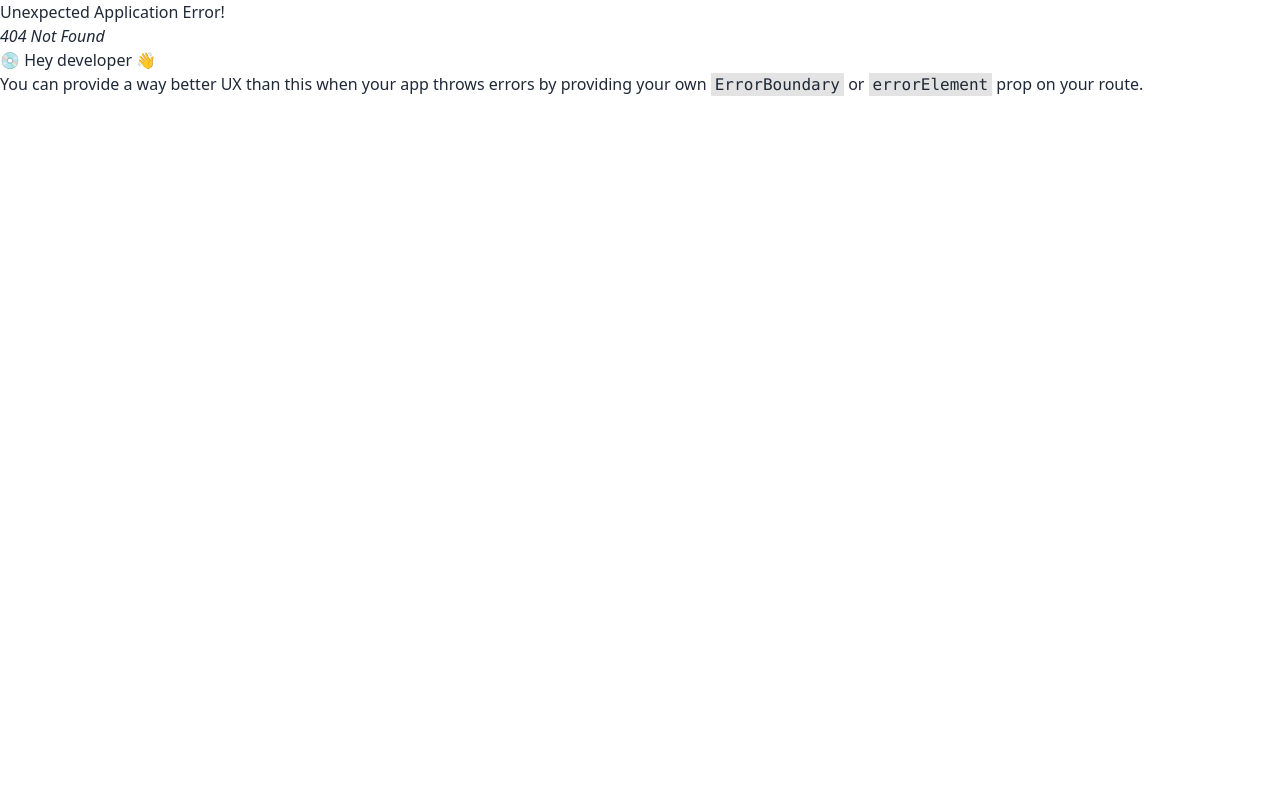
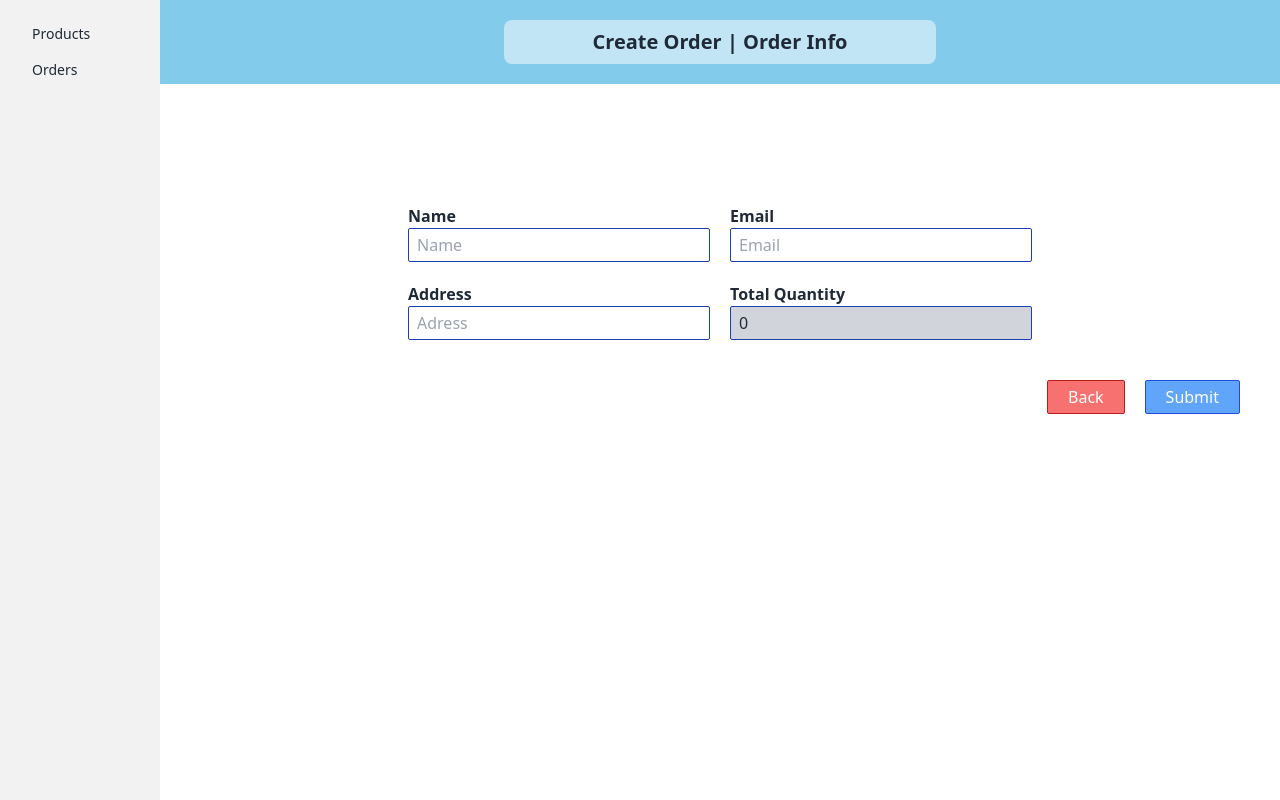
Before and after one commit to fahim000l/coderslab-task, a React (Vite) app: page /create-order/order-info in a window 1280 px wide. Before the commit this address had no page. Built offline with nearby package versions, Linux system fonts and the light colour scheme.

Commit message:
create order

```diff
--- a/src/features/orders/ordersApi.ts
+++ b/src/features/orders/ordersApi.ts
@@ -15,7 +15,18 @@ export const ordersApi = apiSlice.injectEndpoints({
         url: `/api/orders?search=${search}&per_page=${per_page}&page=${page}`,
       }),
     }),
+    createOrder: builder.mutation({
+      query: (order) => ({
+        url: `/api/orders`,
+        method: "POST",
+        headers: {
+          "content-type": "application/json",
+          Accept: "application/json",
+        },
+        body: order,
+      }),
+    }),
   }),
 });
 
-export const { useGetOrdersQuery } = ordersApi;
+export const { useGetOrdersQuery, useCreateOrderMutation } = ordersApi;
--- a/src/features/orders/ordersSlice.ts
+++ b/src/features/orders/ordersSlice.ts
@@ -12,6 +12,7 @@ interface initialStateType {
   selectedVariants:
     | { variant_id: number; quantity: number; check: boolean }[]
     | never[];
+  totalQuantity: number;
 }
 
 const initialState: initialStateType = {
@@ -22,6 +23,7 @@ const initialState: initialStateType = {
   selectedProducts: [],
   choosedProduct: null,
   selectedVariants: [],
+  totalQuantity: 0,
 };
 
 const orderSlice = createSlice({
@@ -100,6 +102,23 @@ const orderSlice = createSlice({
         (variant) => variant?.variant_id === payload?.variant_id
       )?.check;
     },
+    calculateTotalQuantity: (state) => {
+      state.selectedVariants.forEach((variant) => {
+        if (variant.check) {
+          state.totalQuantity += variant.quantity;
+        }
+      });
+    },
+    removePendingVariants: (state) => {
+      console.log(state.selectedVariants);
+      state.selectedVariants = state.selectedVariants?.filter(
+        (variant) => variant?.check
+      );
+      console.log(state.selectedVariants);
+    },
+    resetTotalQuantity: (state) => {
+      state.totalQuantity = 0;
+    },
   },
 });
 
@@ -110,6 +129,9 @@ export const {
   chooseProduct,
   selectVariant,
   confirmVariant,
+  calculateTotalQuantity,
+  removePendingVariants,
+  resetTotalQuantity,
 } = orderSlice.actions;
 
 export default orderSlice.reducer;
--- /dev/null
+++ b/src/pages/CreateOrder/OrderInfo/OrderInfo.tsx
@@ -0,0 +1,92 @@
+import React, { useState } from "react";
+import useTitle from "../../../hooks/useTitle";
+import CustomInput from "../../../tools/CustomInput";
+import { useDispatch, useSelector } from "react-redux";
+import { rootStateType } from "../../../app/store";
+import CustomButton from "../../../tools/CustomButton";
+import { useNavigate } from "react-router-dom";
+import { useFormik } from "formik";
+import { orderType } from "../../../../utils/typs";
+import { resetTotalQuantity } from "../../../features/orders/ordersSlice";
+import { useCreateOrderMutation } from "../../../features/orders/ordersApi";
+
+const OrderInfo = () => {
+  useTitle("Create Order | Order Info");
+  const { totalQuantity, selectedVariants } = useSelector(
+    (state: rootStateType) => state.orders
+  );
+  const navigate = useNavigate();
+  const dispatch = useDispatch();
+  const [createOrder, createOrderResult] = useCreateOrderMutation();
+
+  const Formik = useFormik<orderType>({
+    initialValues: {
+      address: "",
+      email: "",
+      name: "",
+      total_quantity: totalQuantity,
+      details: selectedVariants,
+    },
+    onSubmit: (values) => {
+      console.log(values);
+      values?.details?.forEach((detail) => delete detail.check);
+      console.log(values);
+      createOrder(values);
+    },
+  });
+
+  return (
+    <div className="mt-20">
+      <div className="grid grid-cols-2 gap-5 w-[60%] mx-auto">
+        <div>
+          <label className="font-semibold mb-5">Name</label>
+          <CustomInput
+            value={Formik.values.name}
+            onChange={(e) => Formik.setFieldValue("name", e.target.value)}
+            placeholder="Name"
+          />
+        </div>
+        <div>
+          <label className="font-semibold mb-5">Email</label>
+          <CustomInput
+            value={Formik.values.email}
+            onChange={(e) => Formik.setFieldValue("email", e.target.value)}
+            placeholder="Email"
+          />
+        </div>
+        <div>
+          <label className="font-semibold mb-5">Address</label>
+          <CustomInput
+            value={Formik.values.address}
+            onChange={(e) => Formik.setFieldValue("address", e.target.value)}
+            placeholder="Adress"
+          />
+        </div>
+        <div>
+          <label className="font-semibold mb-5">Total Quantity</label>
+          <CustomInput
+            value={`${Formik.values.total_quantity}`}
+            className="bg-gray-300"
+            placeholder="Total Quantity"
+          />
+        </div>
+      </div>
+      <div className="ml-auto flex items-center gap-5 justify-end mt-10">
+        <CustomButton
+          theme="error"
+          onClick={() => {
+            dispatch(resetTotalQuantity());
+            navigate(-1);
+          }}
+        >
+          Back
+        </CustomButton>
+        <CustomButton onClick={Formik.handleSubmit} theme="primary">
+          Submit
+        </CustomButton>
+      </div>
+    </div>
+  );
+};
+
+export default OrderInfo;
--- a/src/pages/CreateOrder/SelectVariant/SelectVariant.tsx
+++ b/src/pages/CreateOrder/SelectVariant/SelectVariant.tsx
@@ -1,30 +1,42 @@
-import React, { useRef } from "react";
 import useTitle from "../../../hooks/useTitle";
 import SelectVariantHeader from "./components/SelectVariantHeader";
 import SelectVariantTable from "./components/SelectVariantTable";
 import { useNavigate } from "react-router-dom";
 import CustomButton from "../../../tools/CustomButton";
+import { useDispatch, useSelector } from "react-redux";
+import { rootStateType } from "../../../app/store";
+import toast from "react-hot-toast";
+import {
+  calculateTotalQuantity,
+  removePendingVariants,
+} from "../../../features/orders/ordersSlice";
 
 const SelectVariant = () => {
   useTitle("Create Order | Select Variant");
   const navigate = useNavigate();
+  const { selectedVariants } = useSelector(
+    (state: rootStateType) => state.orders
+  );
+  const dispatch = useDispatch();
 
   return (
     <div className="flex flex-col gap-10">
       <SelectVariantHeader />
       <SelectVariantTable />
       <div className="ml-auto flex items-center gap-5">
-        <CustomButton theme="error" onClick={() => navigate("/orders")}>
+        <CustomButton theme="error" onClick={() => navigate(-1)}>
           Back
         </CustomButton>
         <CustomButton
-          //   onClick={() => {
-          //     if (selectedProducts?.length === 0) {
-          //       toast?.error("You haven't selected any product");
-          //     } else {
-          //       navigate("/create-order/select-variant");
-          //     }
-          //   }}
+          onClick={() => {
+            if (selectedVariants?.some((variant) => variant?.check === true)) {
+              dispatch(calculateTotalQuantity());
+              dispatch(removePendingVariants());
+              navigate("/create-order/order-info");
+            } else {
+              toast?.error("You haven't selected any product");
+            }
+          }}
           theme="primary"
         >
           Next
--- a/src/routes/route.tsx
+++ b/src/routes/route.tsx
@@ -6,6 +6,7 @@ import CreateProduct from "../pages/CreateProduct/CreateProduct";
 import ViewProduct from "../pages/ViewProduct/ViewProduct";
 import SelectProduct from "../pages/CreateOrder/SelectProduct/SelectProduct";
 import SelectVariant from "../pages/CreateOrder/SelectVariant/SelectVariant";
+import OrderInfo from "../pages/CreateOrder/OrderInfo/OrderInfo";
 
 const router = createBrowserRouter([
   {
@@ -40,6 +41,10 @@ const router = createBrowserRouter([
         path: "/create-order/select-variant",
         element: <SelectVariant />,
       },
+      {
+        path: "/create-order/order-info",
+        element: <OrderInfo />,
+      },
     ],
   },
 ]);
--- a/src/tools/CustomButton.tsx
+++ b/src/tools/CustomButton.tsx
@@ -8,7 +8,6 @@ interface props {
   htmlFor?: string;
   icon?: React.ReactNode;
   theme?: "primary" | "secondary" | "error";
-  ref?: HTMLButtonElement | HTMLLabelElement;
 }
 
 const CustomButton = ({
@@ -19,14 +18,12 @@ const CustomButton = ({
   htmlFor,
   icon,
   theme,
-  ref,
 }: props) => {
   if (isModal) {
     return (
       <label
         htmlFor={htmlFor}
         onClick={onClick}
-        ref={ref}
         className={`border border-solid ${
           theme === "primary" &&
           "border-blue-700 bg-blue-400 text-white hover:bg-[steelblue]"
@@ -42,7 +39,6 @@ const CustomButton = ({
   } else {
     return (
       <button
-        ref={ref}
         onClick={onClick}
         className={`border border-solid ${
           theme === "primary" &&
--- a/utils/typs.ts
+++ b/utils/typs.ts
@@ -22,6 +22,7 @@ export interface productType {
 export interface orderDatailsType {
   variant_id: number;
   quantity: number;
+  check?: boolean;
 }
 
 export interface orderType {
```
